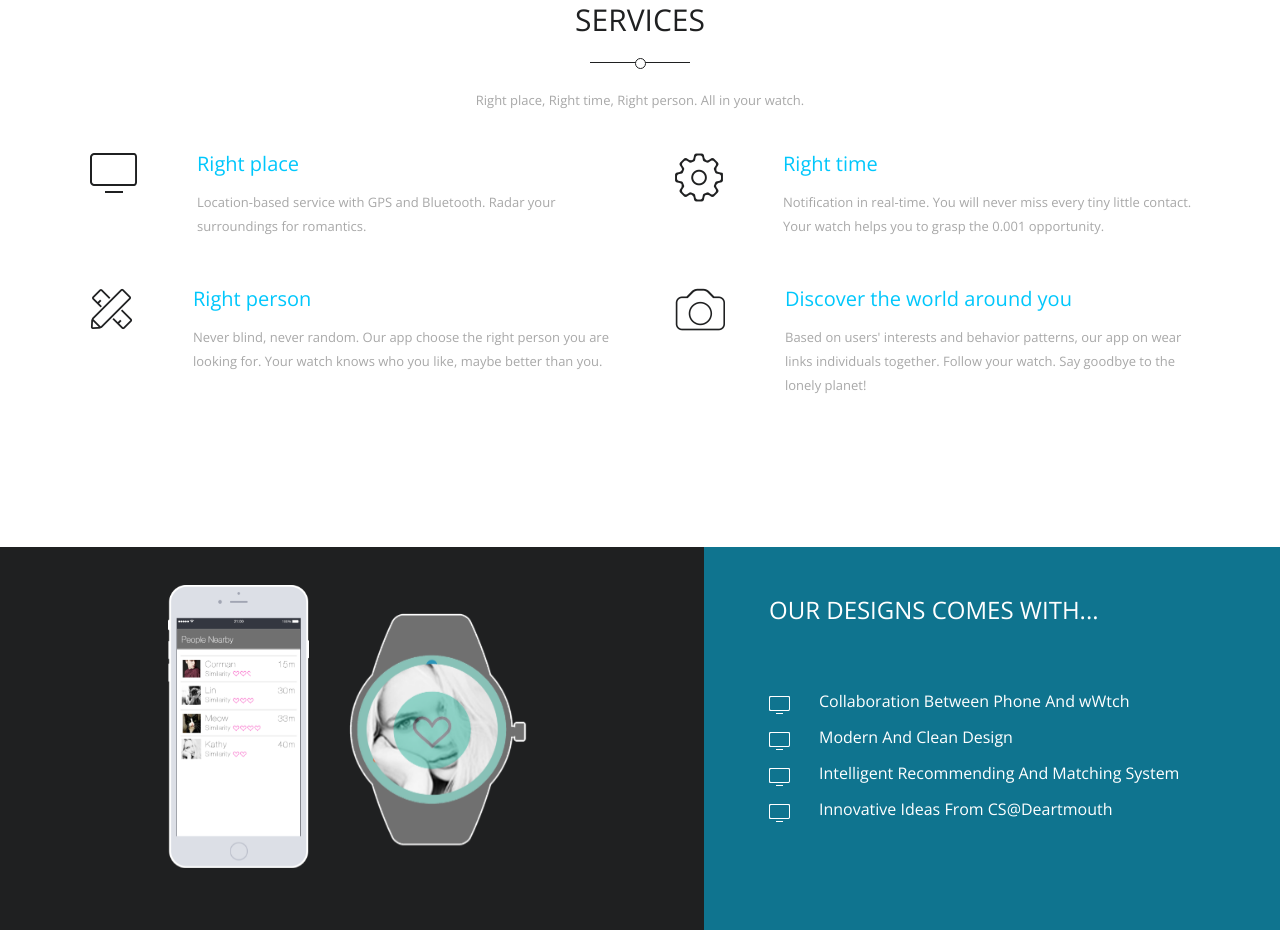
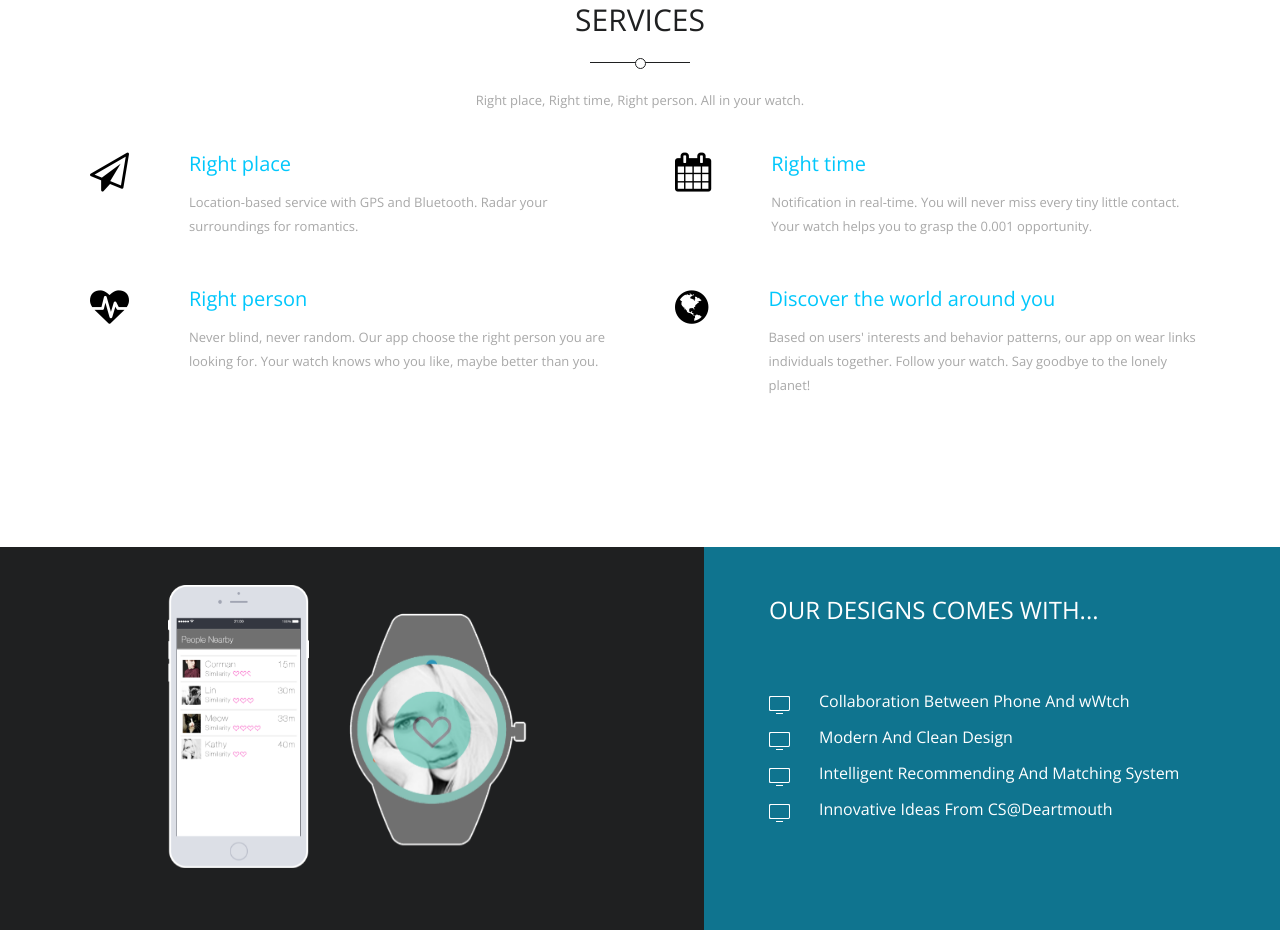
Before and after one commit to ericlongxuan/intersection-web, a plain HTML site: page index.html in a window 1280 px wide. Shown: the part 897-1847 px from the top of the page. Drawn offline with nearby package versions, Linux system fonts and the light colour scheme.

Commit message:
change icons

```diff
--- a/css/main.css
+++ b/css/main.css
@@ -322,6 +322,7 @@ width: 11px;
 ============================================================*/
 
 #service .media > .pull-left{
+  color: #000000;
     margin-right: 50px;
 }
 
@@ -342,8 +343,6 @@ width: 11px;
     padding-bottom: 50px;
     padding-left: 20px;
 }
-
-
 
 
 .service-item {
--- a/index.html
+++ b/index.html
@@ -172,9 +172,7 @@
 
                     <div class="col-md-6 col-sm-12 wow fadeInLeft">
                         <div class="media">
-                            <a href="#" class="pull-left">
-                                <img src="img/icons/monitor.png" class="media-object" alt="Monitor">
-                            </a>
+                            <i class="fa fa-paper-plane-o fa-3x pull-left"></i>
                             <div class="media-body">
                                 <h3>Right place</h3>
                                 <p>Location-based service with GPS and Bluetooth. Radar your surroundings for romantics.</p>
@@ -185,9 +183,10 @@
 
                     <div class="col-md-6 col-sm-12 wow fadeInRight" data-wow-delay="0.2s">
                         <div class="media">
-                            <a href="#" class="pull-left">
+                            <!-- <a href="#" class="pull-left">
                                 <img src="img/icons/cog.png" alt="Cog">
-                            </a>
+                            </a> -->
+                            <i class="fa fa-calendar fa-3x pull-left"></i>
                             <div class="media-body">
                                 <h3>Right time</h3>
                                 <p>Notification in real-time. You will never miss every tiny little contact. Your watch helps you to grasp the 0.001 opportunity. </p>
@@ -198,9 +197,10 @@
 
                     <div class="col-md-6 col-sm-12 wow fadeInLeft">
                         <div class="media">
-                            <a href="#" class="pull-left">
+                            <!-- <a href="#" class="pull-left">
                                 <img src="img/icons/ruler.png" alt="Ruler">
-                            </a>
+                            </a> -->
+                            <i class="fa fa-heartbeat fa-3x pull-left"></i>
                             <div class="media-body">
                                 <h3>Right person</h3>
                                 <p>Never blind, never random. Our app choose the right person you are looking for. Your watch knows who you like, maybe better than you.</p>
@@ -210,9 +210,10 @@
 
                     <div class="col-md-6 col-sm-12 wow fadeInRight" data-wow-delay="0.2s">
                         <div class="media">
-                            <a href="#" class="pull-left">
+                            <!-- <a href="#" class="pull-left">
                                 <img src="img/icons/camera.png" alt="Camera">
-                            </a>
+                            </a> -->
+                            <i class="fa fa-globe fa-3x pull-left"></i>
                             <div class="media-body">
                                 <h3>Discover the world around you</h3>
                                 <p>Based on users' interests and behavior patterns, our app on wear links individuals together. Follow your watch. Say goodbye to the lonely planet!</p>
```
